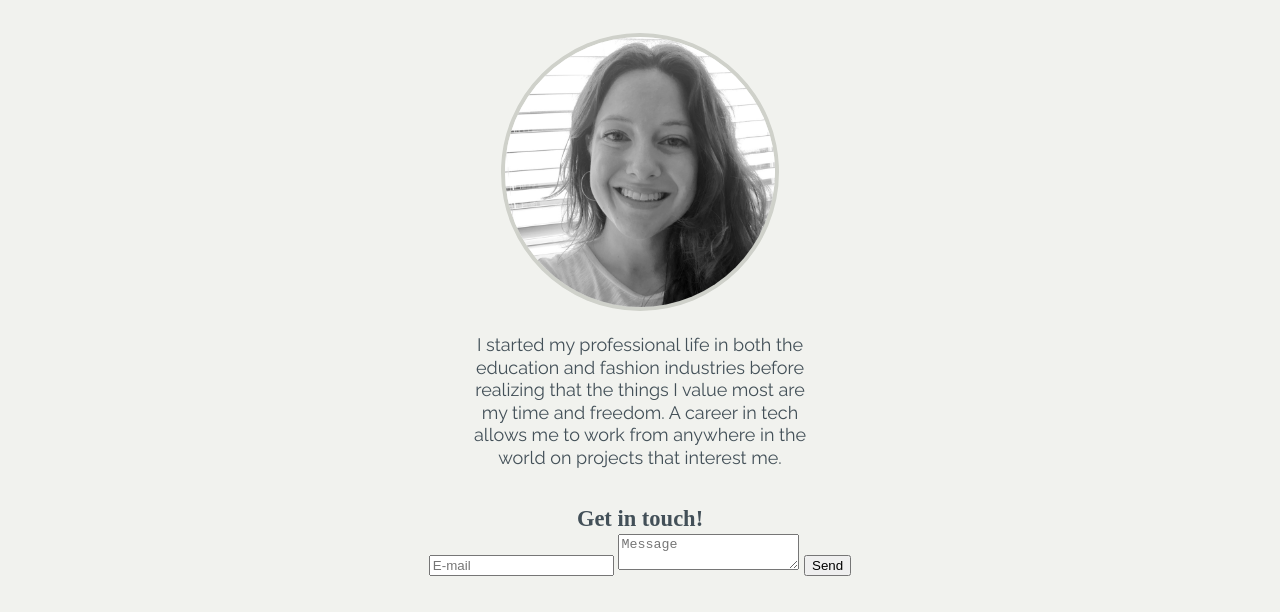
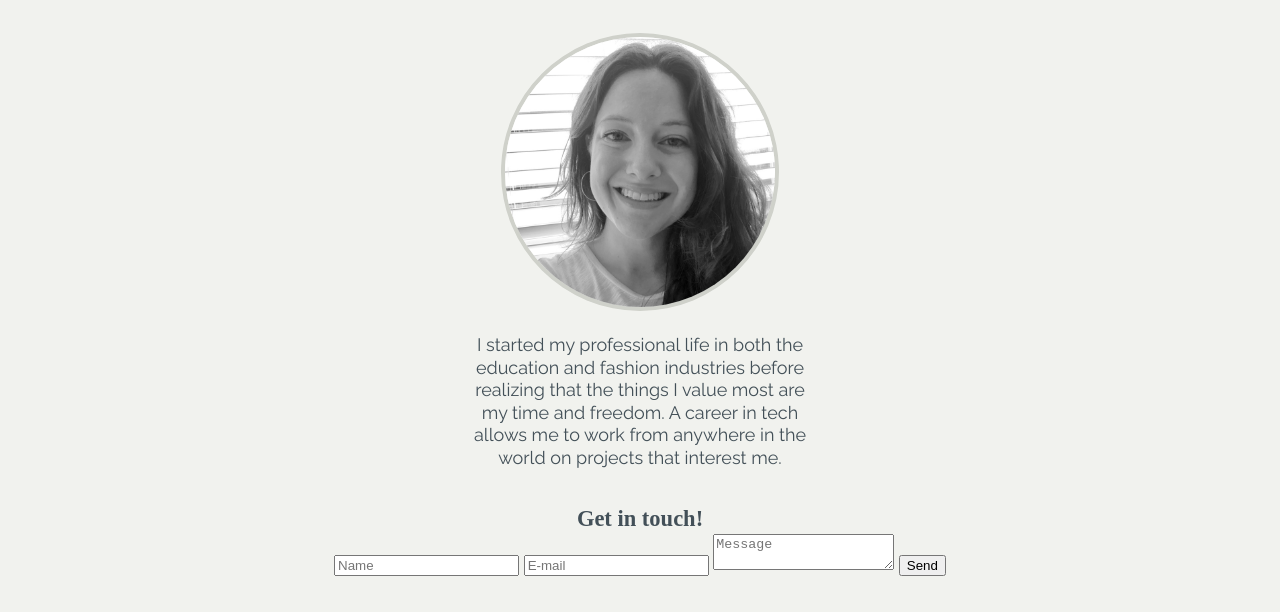
Before and after one commit to elliefichtelman/personal_website_v2, a plain HTML site: page index.html in a window 1280 px wide. Shown: the part 852-1464 px from the top of the page. Drawn offline with Linux system fonts and the light colour scheme; a web font is replaced by a local one.

Commit message:
Add third party contact form html

```diff
--- a/index.html
+++ b/index.html
@@ -69,9 +69,12 @@
       </section>
       <section id="contact" class="contact">
         <h1>Get in touch!</h1>
-        <input type="email" placeholder="E-mail"></input>
-        <textarea placeholder="Message"></textarea>
-        <button>Send</button>
+        <form action="https://formspree.io/ellie.fichtelman@gmail.com" method="POST">
+          <input type="text" placeholder="Name" name="name">
+          <input type="email" placeholder="E-mail" name="_replyto">
+          <textarea placeholder="Message" name="message"></textarea>
+          <input type="submit" value="Send">
+        </form>
       </section>
     </div>
   </body>
```
